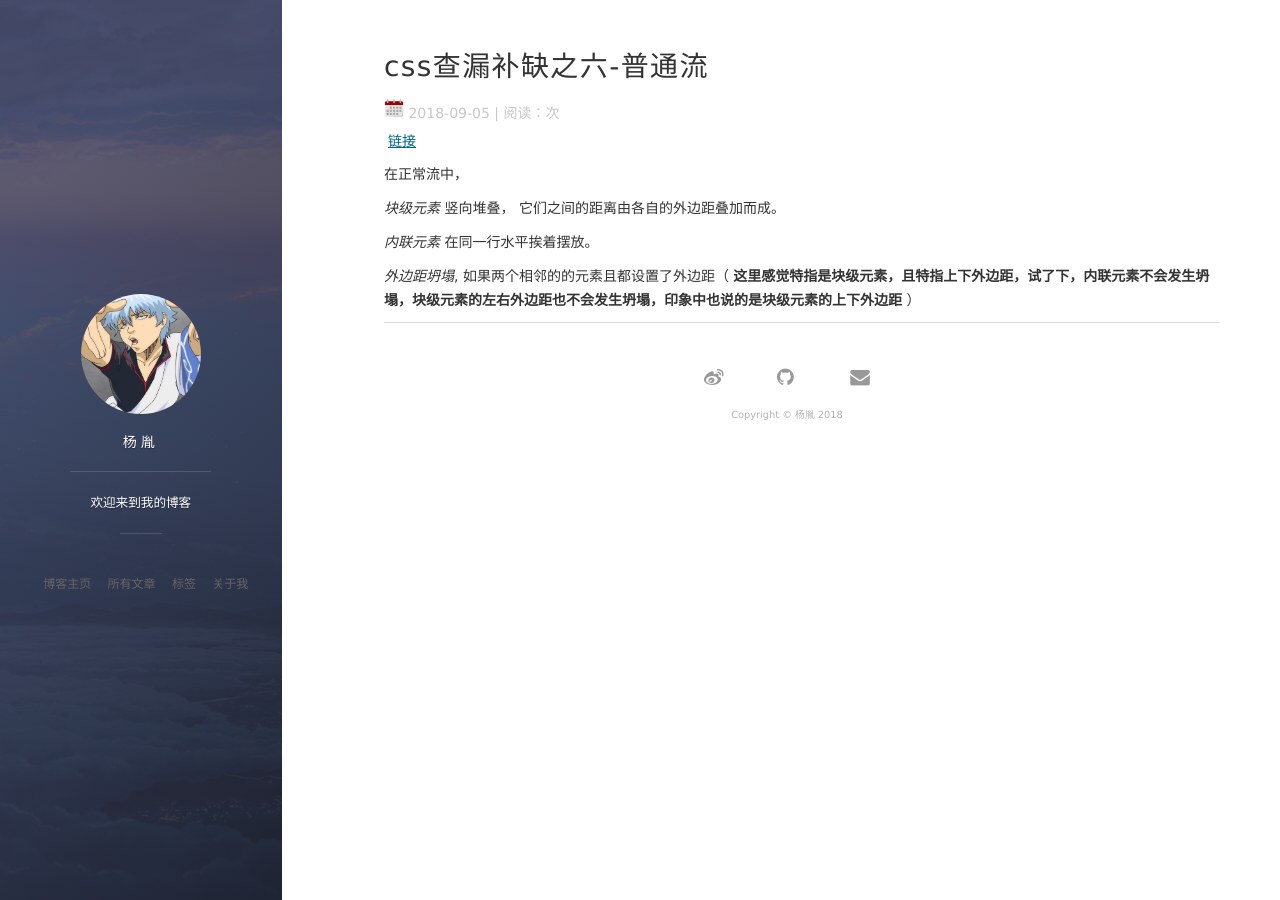
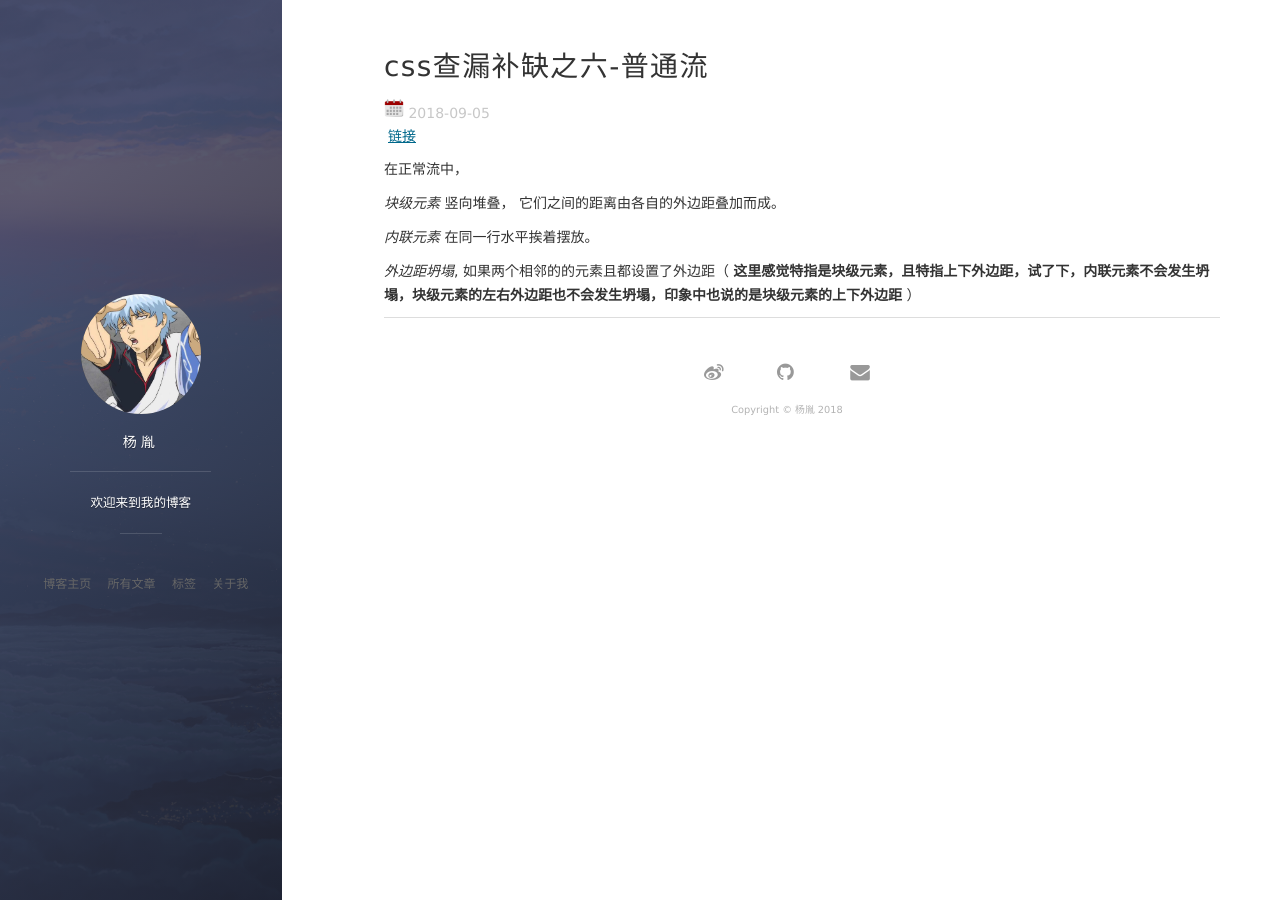
Before and after one commit to ginnko/old-blog, a Jekyll site: the page built from _posts/2018-09-05-css查漏补缺之六-normal-flow.md, in a window 1280 px wide. Built offline with Jekyll 4.4.1, drawn with Linux system fonts in a browser that asks for light colours; nearby versions of some CDN libraries; comment, search, counter and statistics services are not loaded.

Commit message:
delete read times

```diff
--- a/_layouts/post.html
+++ b/_layouts/post.html
@@ -8,9 +8,6 @@
     <div class="post-meta">
       <img src="/images/calendar.png" width="20px"/>
       <time datetime="{{page.date | date: date_to_xmlschema}}" itemprop="datePublished" class="post-meta__date date">{{page.date | date: "%F"}}</time>
-
-      <span id="busuanzi_container_page_pv"> | 阅读：<span id="busuanzi_value_page_pv"></span>次</span>
-    </p>
     </div>
   </header>
 
```
